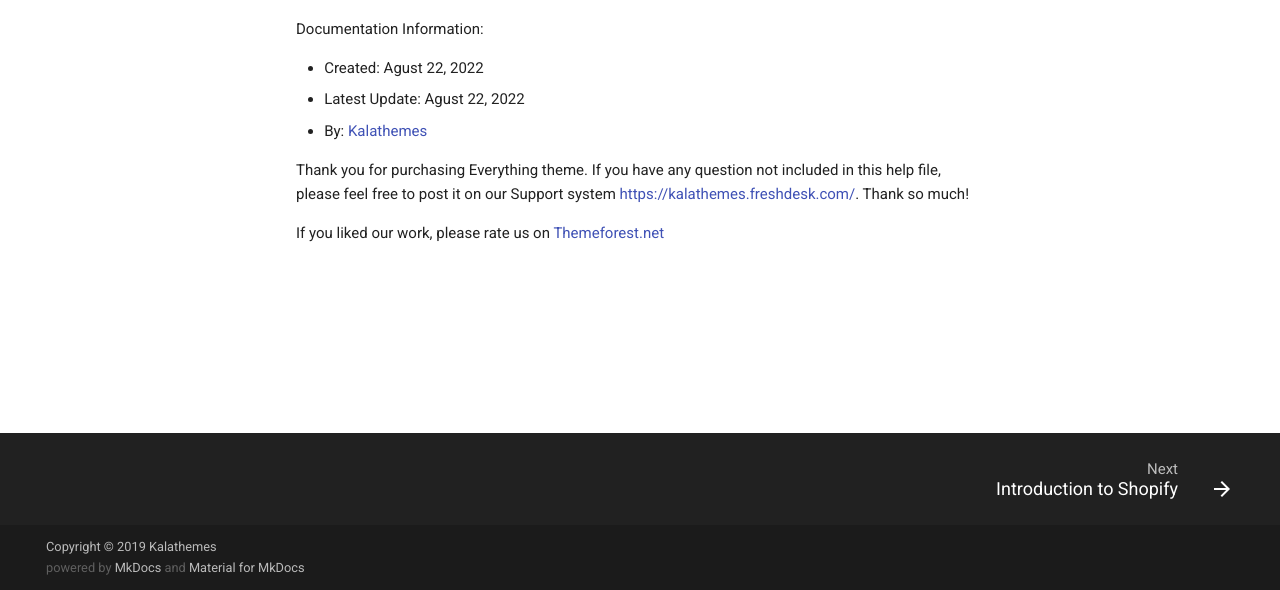
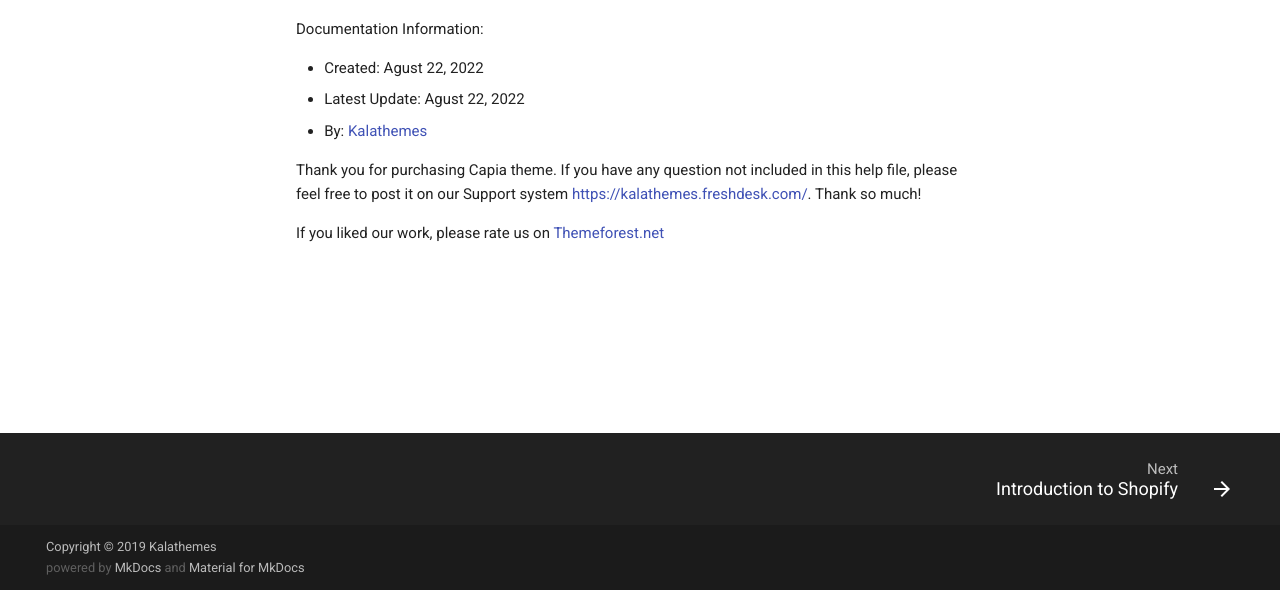
Before and after one commit to themeforshop/capia-userguide, a plain HTML site: page index.html in a window 1280 px wide. Shown: the part 210-800 px from the top of the page. Drawn offline with Linux system fonts and the light colour scheme.

Commit message:
update info

```diff
--- a/index.html
+++ b/index.html
@@ -684,7 +684,7 @@
 <p>By: <a href="https://kalatheme.com/" target="_blank">Kalathemes</a></p>
 </li>
 </ul>
-<p>Thank you for purchasing Everything theme. If you have any question not included in this help file, please feel free to post it on our Support system <a href="https://kalathemes.freshdesk.com/" target="_blank">https://kalathemes.freshdesk.com/</a>. Thank so much!</p>
+<p>Thank you for purchasing Capia theme. If you have any question not included in this help file, please feel free to post it on our Support system <a href="https://kalathemes.freshdesk.com/" target="_blank">https://kalathemes.freshdesk.com/</a>. Thank so much!</p>
 <p>If you liked our work, please rate us on <a href="https://themeforest.net/downloads" target="_blank">Themeforest.net</a></p>
 
 
```
